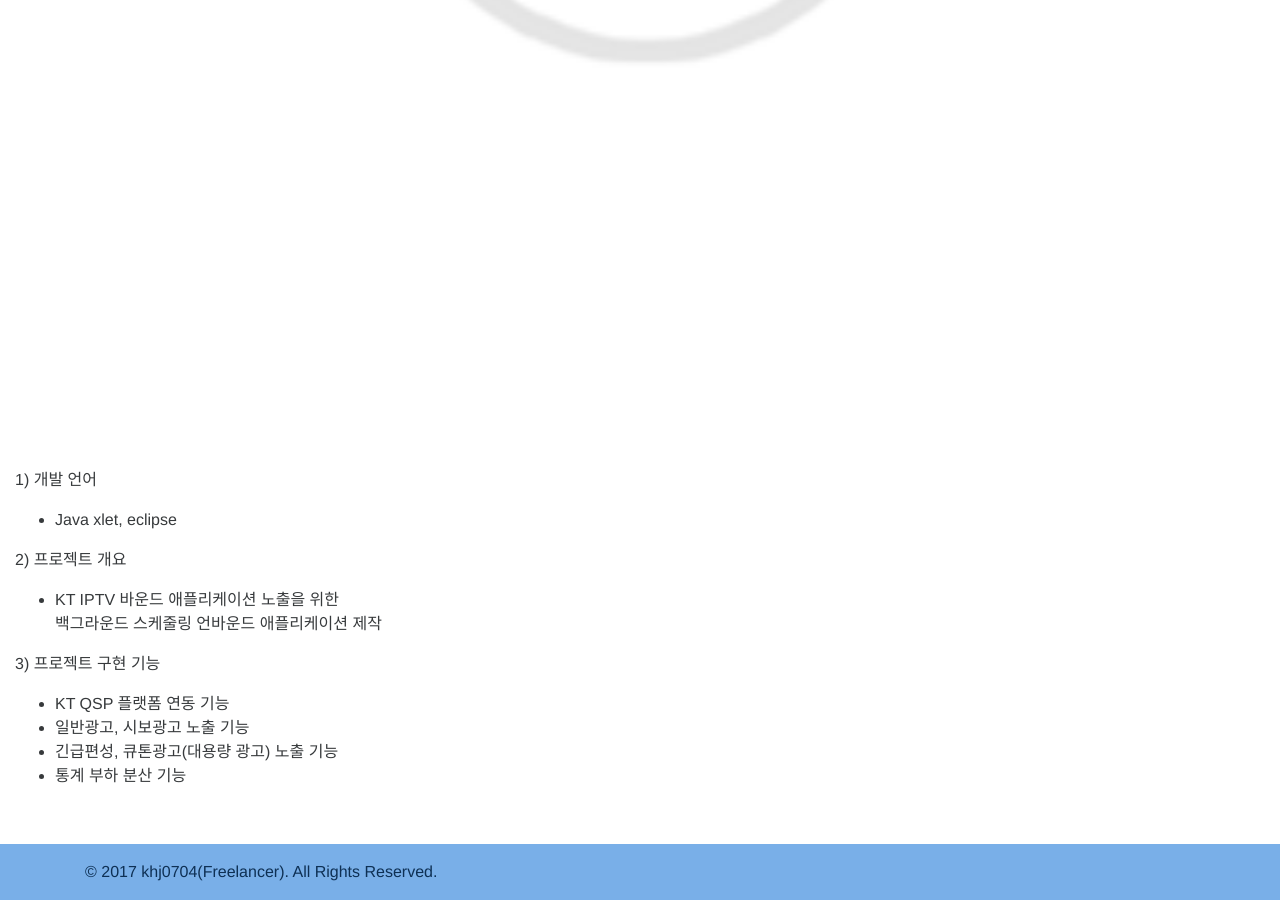
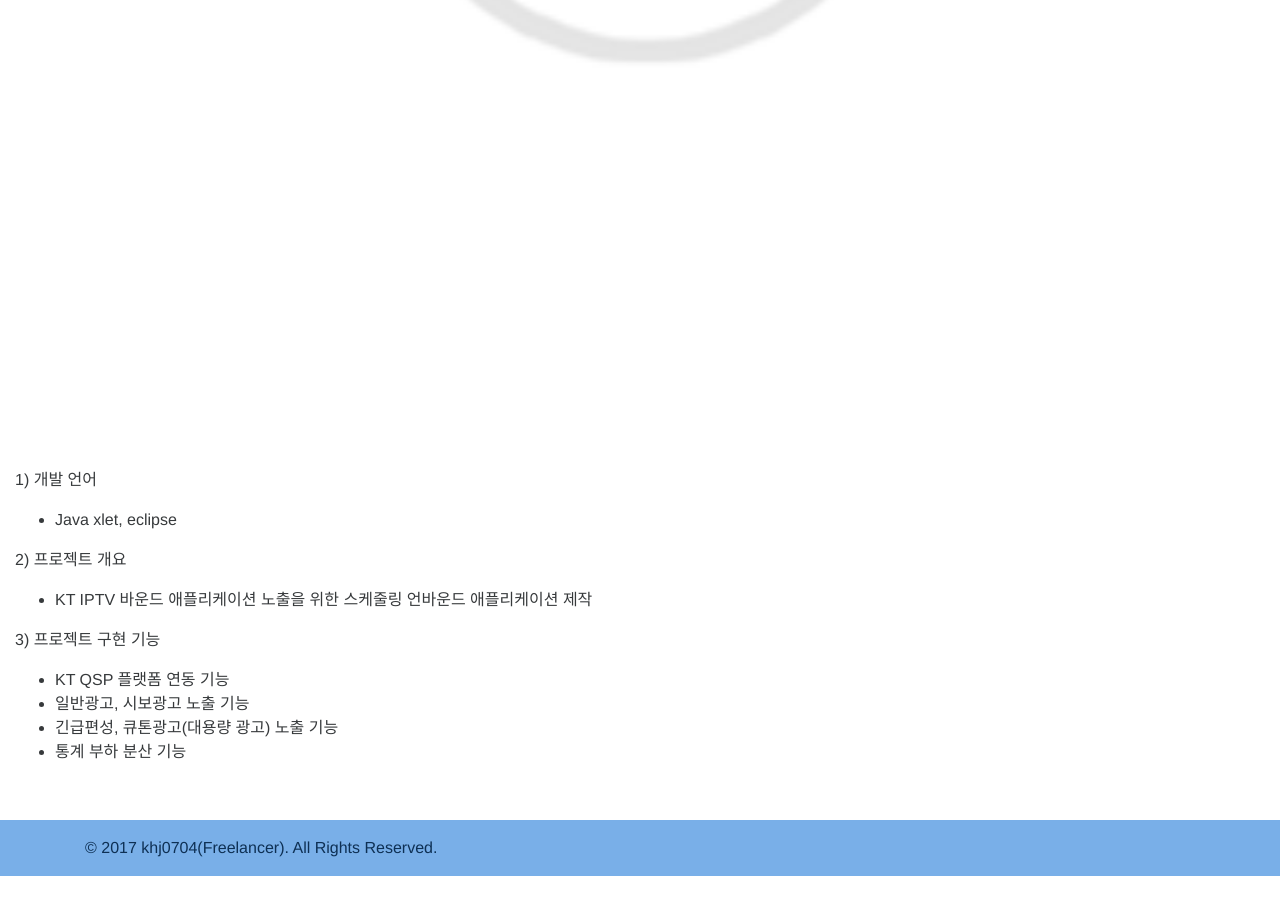
Before and after one commit to khj0704/khj0704.github.io, a Jekyll site: the page built from _posts/2017-01-02-portfolio2.md, in a window 1280 px wide and 900 px high, scrolled down 1112 px. Built offline with Jekyll 4.4.1, drawn with Linux system fonts in a browser that asks for light colours; nearby versions of some CDN libraries; library files that are not in the unit come from our copies; after the commit the page ends 1988 px from its top, so only the background shows below that.

Commit message:
upload post

```diff
--- a/_posts/2017-01-02-portfolio2.md
+++ b/_posts/2017-01-02-portfolio2.md
@@ -11,8 +11,7 @@ image: no_image.png
  - Java xlet, eclipse
 
 2) 프로젝트 개요
- - KT IPTV 바운드 애플리케이션 노출을 위한
-   백그라운드 스케줄링 언바운드 애플리케이션 제작
+ - KT IPTV 바운드 애플리케이션 노출을 위한 스케줄링 언바운드 애플리케이션 제작
 
 3) 프로젝트 구현 기능
  - KT QSP 플랫폼 연동 기능
```
